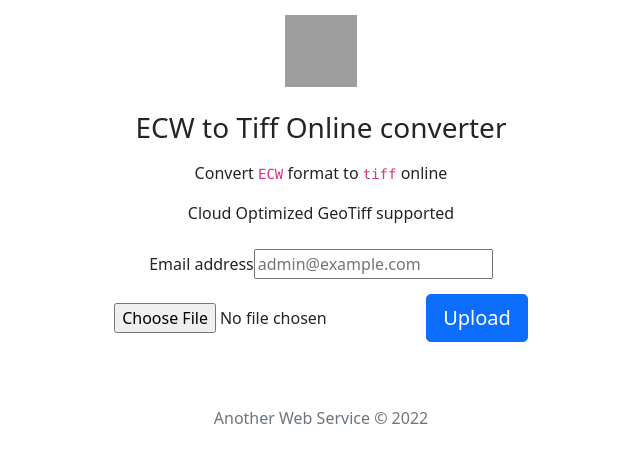
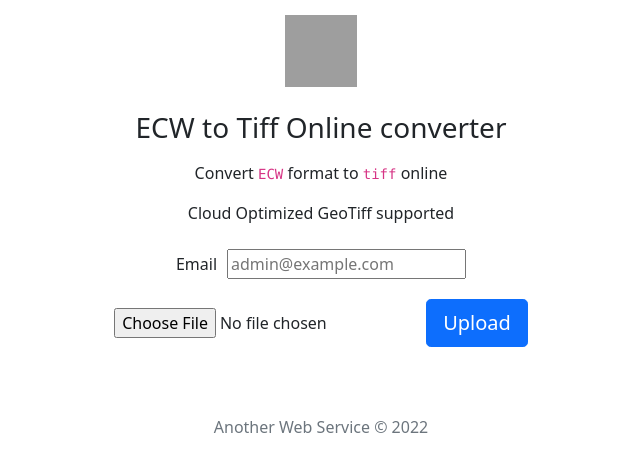
Before and after one commit to KarmaComputing/ecw-to-tiff-conversion, a Flask app: page / in a window 1280 px wide. Shown: the top 472 px of the page, without its empty margins (319-959 px from the left). Run offline with Flask 2, Linux system fonts and the light colour scheme; grey boxes are pictures that could not be loaded.

Commit message:
Add spacing between inputs #11

```diff
--- a/templates/homepage.html
+++ b/templates/homepage.html
@@ -19,8 +19,11 @@
             display: flex;
             align-items: center;
             justify-content: center;
-            margin-bottom: 15px;
+            margin-bottom: 20px;
         }
+		label.form-label-group {
+			margin-right: 10px;
+		}
     </style>
   <body>
     <div class="container">
@@ -35,7 +38,7 @@
                     </div>
                     <form>
                     <div class="center-item form-label-group">
-                      <label class="form-label-group" for="email">Email address</label>
+                      <label class="form-label-group" for="email">Email</label>
                       <input class="form-label-group" type="email" id="email" name="email" placeholder="admin@example.com" required />
                     </div>
                     <div class="center-item form-label-group">
```
